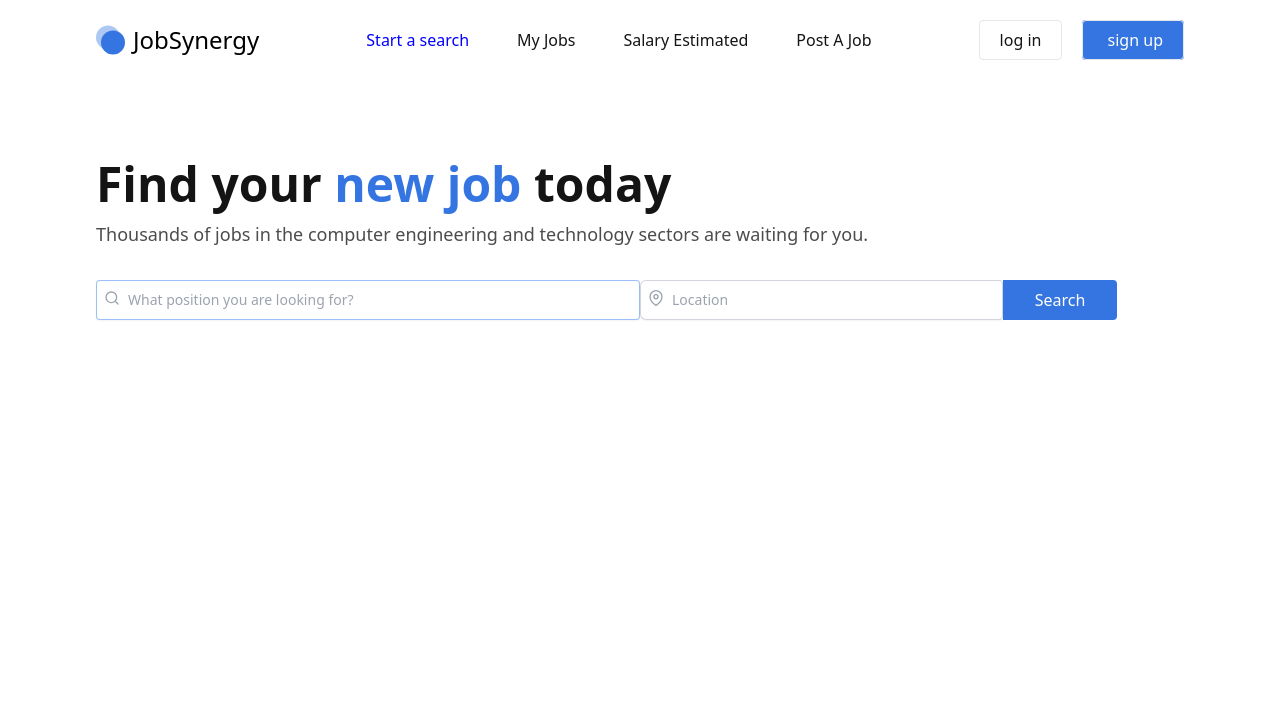
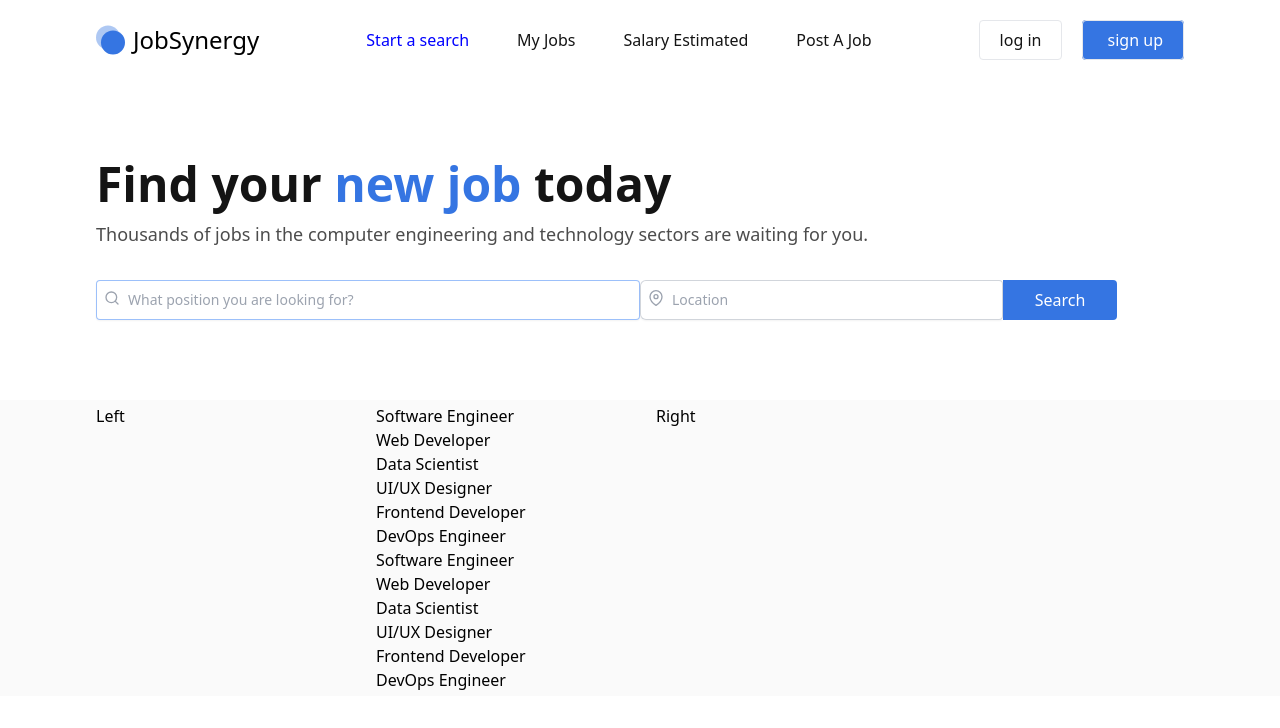
Before and after one commit to Taufiqul7756/JobSynerge-MERN, a React (Vite) app in the folder client/: page / in a window 1280 px wide. Shown: the top 728 px of the page. Built offline with nearby package versions, Linux system fonts and the light colour scheme.

Commit message:
Jobs will show - job card also and filtering - 50%

```diff
--- a/client/src/Pages/Home.jsx
+++ b/client/src/Pages/Home.jsx
@@ -1,17 +1,89 @@
-import React, { useState } from "react";
+import React, { useEffect, useState } from "react";
 import Banner from "../components/Banner";
+import Card from "../components/Card";
+import Jobs from "./Jobs";
 
 const Home = () => {
+  const [selectedCategory, setSelectedCategory] = useState(null);
+  const [jobs, setJobs] = useState([]);
   const [query, setQuery] = useState("");
+
+  useEffect(() => {
+    fetch("jobs.json")
+      .then((res) => res.json())
+      .then((data) => {
+        setJobs(data);
+      });
+  }, []);
+
+  // console.log(jobs);
 
   const handleInputChange = (event) => {
     setQuery(event.target.value);
   };
-  console.log(query);
+  // console.log(query);
 
+  //filter jobs by title
+
+  const filteredItems = jobs.filter(
+    (job) => job.jobTitle.toLowerCase().indexOf(query.toLowerCase()) !== -1
+  );
+
+  //------ radio based filtering
+  const handleChange = (event) => {
+    setSelectedCategory(event.target.value);
+  };
+
+  //--- button based filtering based
+  const handleClick = (event) => {
+    setSelectedCategory(event.target.value);
+  };
+
+  // main functions
+  const filteredData = (jobs, selected, query) => {
+    let filteredJobs = jobs;
+
+    //filtering input items
+    if (query) {
+      filteredJobs = filteredItems;
+    }
+
+    //category filtering
+    if (selected) {
+      filteredJobs = filteredJobs.filter(
+        ({
+          jobLocation,
+          maxPrice,
+          experienceLevel,
+          salaryType,
+          employmentType,
+          postingDate,
+        }) =>
+          jobLocation.toLowerCase() === selected.toLowerCase() ||
+          maxPrice === selected ||
+          parseInt(maxPrice) <= parseInt(selected) ||
+          salaryType.toLowerCase() === selected.toLowerCase() ||
+          employmentType.toLowerCase() === selected.toLowerCase()
+      );
+
+      console.log(filteredJobs);
+    }
+    return filteredJobs.map((data, i) => <Card key={i} data={data} />);
+  };
+
+  const result = filteredData(jobs, selectedCategory, query);
   return (
     <div>
       <Banner query={query} handleInputChange={handleInputChange} />
+      {/* main contents */}
+      <div className="bg-[#FAFAFA] md:grid grid-cols-4 gap-8 lg:px-24 px-4 py-1 ">
+        <div>Left</div>
+        <div>
+          {" "}
+          <Jobs result={result} />
+        </div>
+        <div>Right</div>
+      </div>
     </div>
   );
 };
--- /dev/null
+++ b/client/src/Pages/Jobs.jsx
@@ -0,0 +1,7 @@
+import React from "react";
+
+const Jobs = ({ result }) => {
+  return <div>{result}</div>;
+};
+
+export default Jobs;
--- /dev/null
+++ b/client/src/components/Card.jsx
@@ -0,0 +1,12 @@
+import React from "react";
+
+const Card = ({ data }) => {
+  console.log("card", data);
+  return (
+    <div>
+      <h3>{data.jobTitle}</h3>
+    </div>
+  );
+};
+
+export default Card;
```
